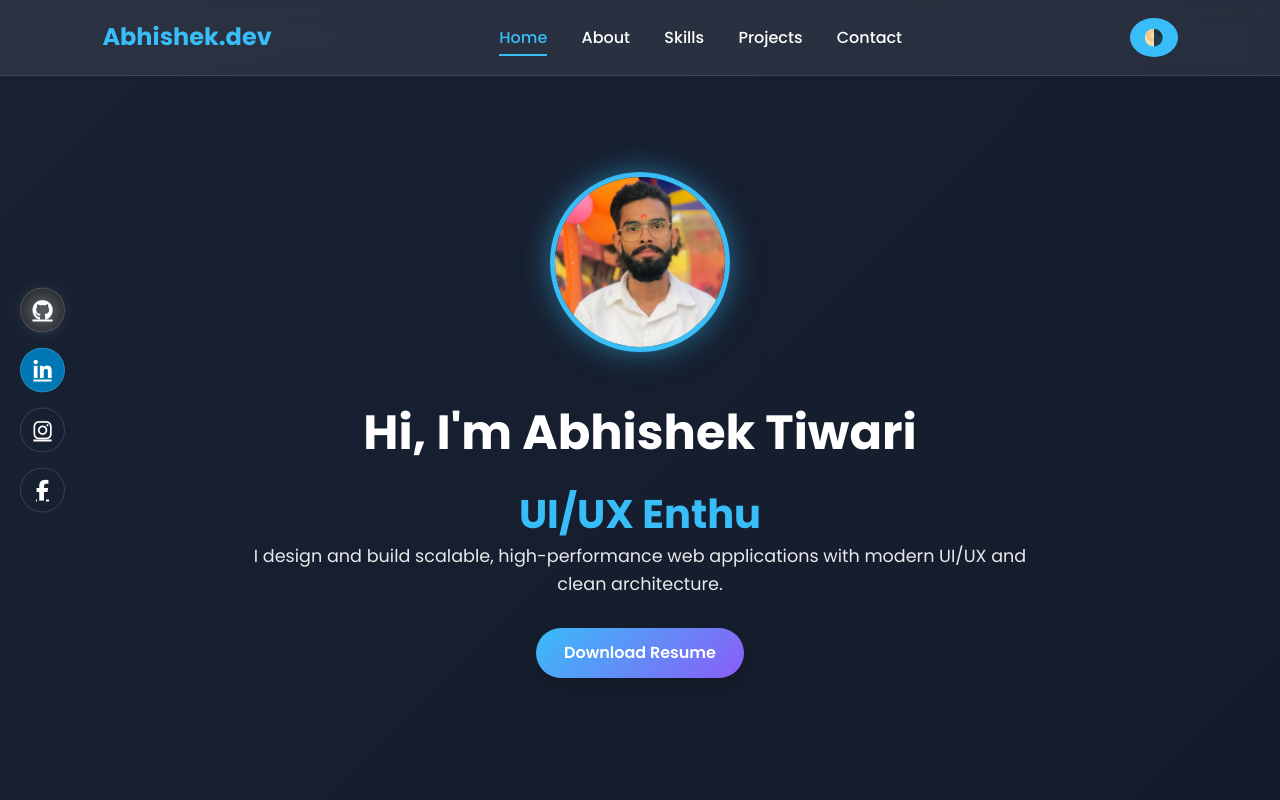
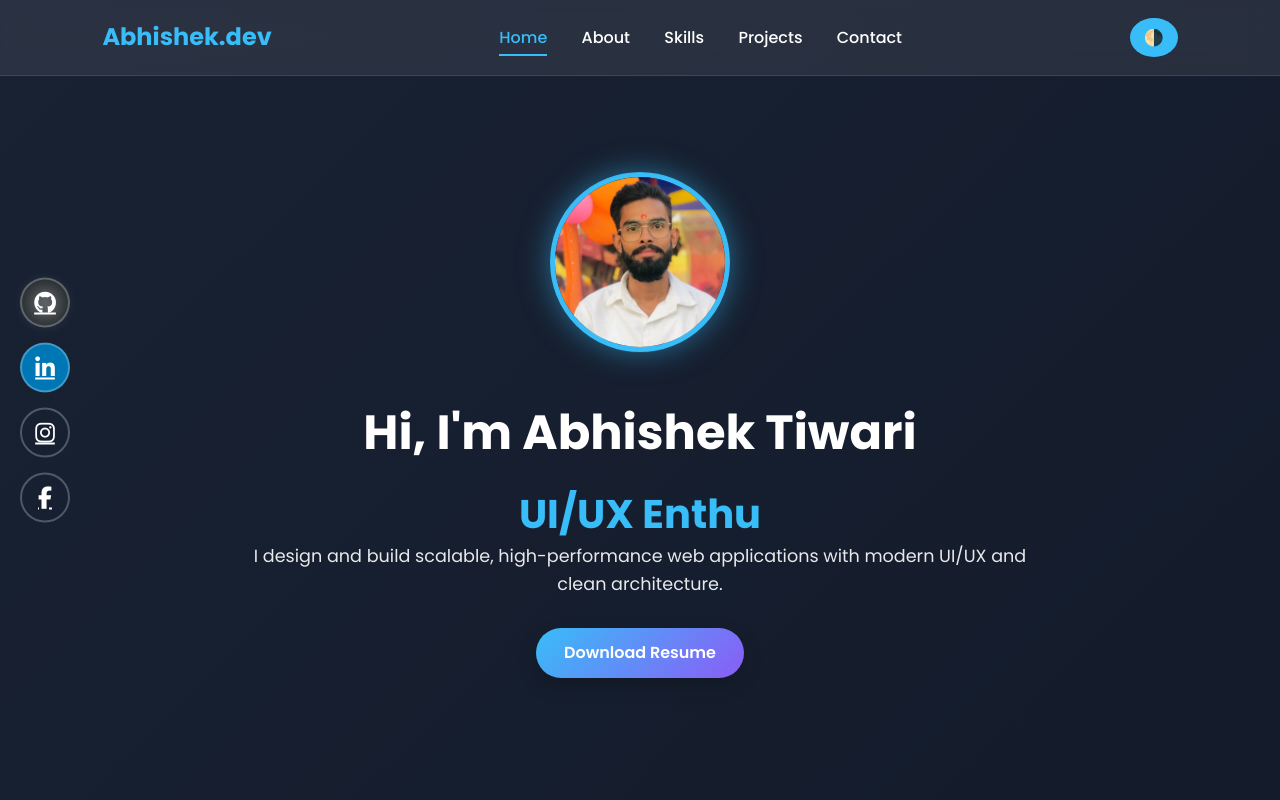
Before and after one commit to AbhiTiwar/abishek-portfolio, a plain HTML site: page index.html in a window 1280 px wide. Shown: the top 800 px of the page. Drawn offline with Linux system fonts and the light colour scheme.

Commit message:
Update style.css

```diff
--- a/style.css
+++ b/style.css
@@ -125,17 +125,20 @@ nav a.active{
 /* ICON STYLE */
 /* BASE ICON STYLE (NO BACKGROUND BY DEFAULT) */
 .social{
-    width:45px;
-    height:45px;
+    width:50px;
+    height:50px;
     display:flex;
     justify-content:center;
     align-items:center;
     border-radius:50%;
+    font-size:1.4rem;
     color:white;
-    font-size:1.3rem;
+
+    /* IMPORTANT: NO BACKGROUND BY DEFAULT */
+    background:transparent;
+
+    border:2px solid rgba(255,255,255,0.25);
     transition:0.3s ease;
-    background:transparent;   /* IMPORTANT */
-    border:1px solid rgba(255,255,255,0.15);
 }
 
 
```
